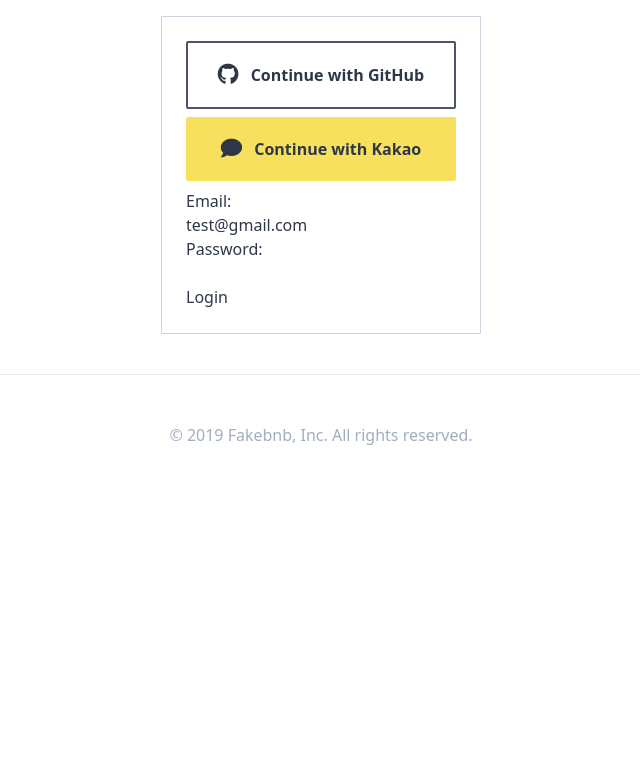
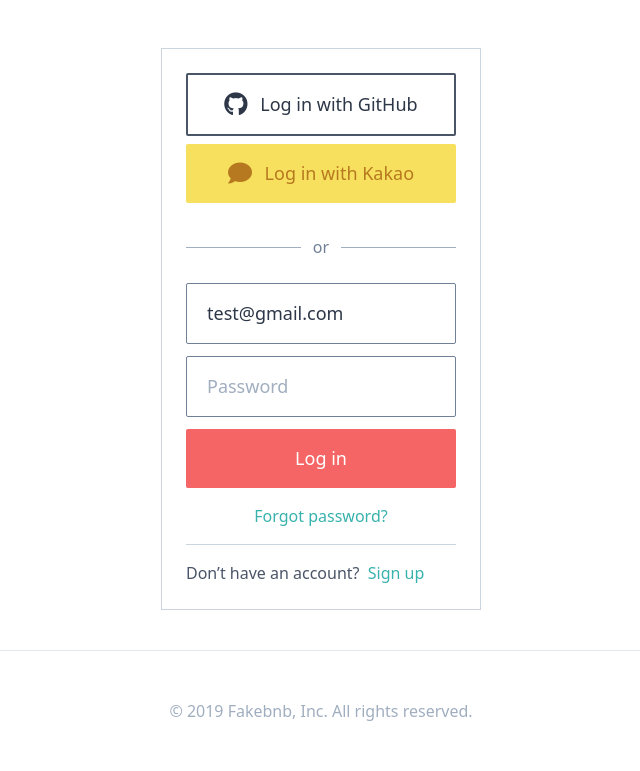
Before and after one commit to samnoh/airbnb-clone, a Django app: page /users/login in a window 1280 px wide. Shown: the part 80-851 px from the top of the page, without its empty margins (319-959 px from the left). Before the commit the page ends 525 px from the top, so only its background shows below. Run offline with Django 3.2, Linux system fonts and the light colour scheme; style sheets or scripts are compiled from the project's sources; some libraries are stand-ins or nearby versions.

Commit message:
feat(mixins): add mixins

```diff
--- a/assets/scss/main.scss
+++ b/assets/scss/main.scss
@@ -2,14 +2,14 @@
 @tailwind components;
 
 .search-box {
-    transition: box-shadow .2s linear;
+    transition: box-shadow 0.2s linear;
 }
 
 .nav-link {
     @apply ml-8 border-b-2 border-white h-full flex items-center;
 
     &:hover {
-        @apply border-gray-600
+        @apply border-gray-600;
     }
 
     a {
@@ -17,4 +17,16 @@
     }
 }
 
+.btn {
+    @apply w-full text-center rounded-sm py-4 font-light text-lg;
+}
+
+input {
+    @apply w-full text-center rounded-sm py-4 font-light text-lg text-left border border-gray-600 px-5;
+
+    &:focus {
+        @apply outline-none border-teal-500;
+    }
+}
+
 @tailwind utilities;
--- a/templates/base.html
+++ b/templates/base.html
@@ -11,7 +11,7 @@
     <title>{% block page_title %}{% endblock page_title %}| Airbnb</title>
 </head>
 
-<body class="text-gray-800 mt-24">
+<body class="text-gray-800 mt-32">
     <header class="container max-w-full flex items-center justify-between inset-0 px-6 h-20 border-b border-gray-400 fixed bg-white">
         <div class="flex items-center w-1/3">
             <a href="{% url "core:home" %}" class="mr-6">
@@ -19,7 +19,7 @@
             </a>
             {% block search_bar %}
             <form class="w-9/12" method="GET" action="{% url "rooms:search" %}">
-                <input class="search-box font-medium text-gray-900 placeholder-gray-600 border px-5 py-3 rounded-sm w-full shadow-md hover:shadow-lg focus:outline-none" name="city" placeholder="Search by City" />
+                <input class="search-box font-medium text-gray-900 placeholder-gray-600 border px-5 py-3 m-0 rounded-sm w-full shadow-md hover:shadow-lg focus:outline-none" name="city" placeholder="Search by City" />
             </form>
             {% endblock search_bar %}
         </div>
--- /dev/null
+++ b/templates/mixins/forms/auth_form.html
@@ -0,0 +1,15 @@
+<form class="w-full" method="POST">
+    {% csrf_token %}
+
+    {% if form.non_field_errors %}
+    {% for error in form.non_field_errors %}
+    {{error}}
+    {% endfor %}
+    {% endif %}
+
+    {% for field in form %}
+    {% include 'mixins/forms/form_input.html' with field=field %}
+    {% endfor %}
+
+    <button class="btn bg-red-500 text-white" type="submit">{{cta}}</button>
+</form>
--- /dev/null
+++ b/templates/mixins/forms/form_input.html
@@ -0,0 +1,8 @@
+<div class="mb-3">
+    {{field}}
+    {% if field.errors %}
+        {% for error in field.errors %}
+            <div class="ml-1 mt-2 text-red-700 font-medium text-sm">{{error}}</div>
+        {% endfor %}
+    {% endif %}
+</div>
--- a/templates/partials/social_login.html
+++ b/templates/partials/social_login.html
@@ -1,8 +1,16 @@
-<div class="flex flex-col w-full">
-    <a class="w-full border-2 border-gray-700 font-bold text-gray-800 text-center rounded-sm py-5 mb-2" href="{% url 'users:github-login' %}">
-        <i class="fab fa-github mr-2 fa-lg"></i> Continue with GitHub
+<div class="flex flex-col w-full font-bold">
+    <a class="btn border-2 border-gray-700 text-gray-800 mb-2" href="{% url 'users:github-login' %}">
+        <i class="fab fa-github mr-2 fa-lg"></i>
+        Log in with GitHub
     </a>
-    <a class="w-full font-bold text-gray-800 text-center rounded-sm py-5 bg-yellow-400 text-yello-700 mb-2" href="{% url 'users:kakao-login' %}">
-        <i class="fas fa-comment mr-2 fa-lg"></i> Continue with Kakao
+    <a class="btn text-gray-800 bg-yellow-400 text-yellow-700 mb-2" href="{% url 'users:kakao-login' %}">
+        <i class="fas fa-comment mr-2 fa-lg"></i>
+        Log in with Kakao
     </a>
 </div>
+
+<div class="flex items-center w-full my-6">
+    <div class="h-px w-full bg-gray-500"></div>
+    <span class="text-gray-600 font-medium mx-3">or</span>
+    <div class="h-px w-full bg-gray-500"></div>
+</div>
--- a/templates/rooms/room_list.html
+++ b/templates/rooms/room_list.html
@@ -10,7 +10,7 @@
 
     <div class="flex flex-wrap -mx-10 mb-10">
         {% for room in rooms %}
-        {% include 'partials/room_card.html' with room=room %}
+        {% include 'mixins/room_card.html' with room=room %}
         {% endfor %}
     </div>
 
--- a/templates/users/login.html
+++ b/templates/users/login.html
@@ -12,11 +12,15 @@
 <div class="container md:w-1/2 lg:w-5/12 xl:w-1/4 mx-auto my-10 flex flex-col items-center border border-gray-400 p-6">
 
     {% include 'partials/social_login.html' %}
-    <form method="POST" action="{% url "users:login" %}">
-        {% csrf_token %}
-        {{form.as_p}}
-        <button type="submit">Login</button>
-    </form>
+
+    {% include 'mixins/forms/auth_form.html' with form=form cta="Log in" %}
+
+    <div class="text-teal-500 mt-4"><a href="#">Forgot password?</a></div>
+    <div class="w-full h-px my-4 bg-gray-400"></div>
+    <div class="w-full">
+        <span class="mr-1 text-gray-700">Don’t have an account?</span>
+        <a class="text-teal-500 font-medium" href="{% url 'users:signup' %}">Sign up</a>
+    </div>
 </div>
 
 {% endblock content %}
--- a/users/forms.py
+++ b/users/forms.py
@@ -1,13 +1,12 @@
 from django import forms
-from django.contrib.auth.forms import UserCreationForm
 from . import models
 
 
 class LoginForm(forms.Form):
     """ LoginForm """
 
-    email = forms.EmailField()
-    password = forms.CharField(widget=forms.PasswordInput)
+    email = forms.EmailField(widget=forms.EmailInput(attrs={"placeholder": "Email"}))
+    password = forms.CharField(widget=forms.PasswordInput(attrs={"placeholder": "Password"}))
 
     def clean(self):
         email = self.cleaned_data.get("email")
@@ -22,7 +21,47 @@
             self.add_error("email", forms.ValidationError("User does not exist"))
 
 
-class SignUpForm(UserCreationForm):
+class SignUpForm(forms.ModelForm):
     """ SignUpForm """
 
-    username = forms.EmailField(label="Email")
+    class Meta:
+        model = models.User
+        fields = ("first_name", "last_name", "email")
+        widgets = {
+            "first_name": forms.TextInput(attrs={"placeholder": "First Name", "required": True}),
+            "last_name": forms.TextInput(attrs={"placeholder": "Last Name", "required": True}),
+            "email": forms.EmailInput(attrs={"placeholder": "Email", "required": True}),
+        }
+
+    password = forms.CharField(
+        widget=forms.PasswordInput(attrs={"placeholder": "Password"})
+    )
+    password1 = forms.CharField(
+        widget=forms.PasswordInput(attrs={"placeholder": "Confirm Password"})
+    )
+
+    def clean_email(self):
+        email = self.cleaned_data.get("email")
+        try:
+            models.User.objects.get(email=email)
+            raise forms.ValidationError(
+                "The email is already taken", code="existing_user"
+            )
+        except models.User.DoesNotExist:
+            return email
+
+    def clean_password1(self):
+        password = self.cleaned_data.get("password")
+        password1 = self.cleaned_data.get("password1")
+        if password != password1:
+            raise forms.ValidationError("Password confirmation does not match")
+        else:
+            return password
+
+    def save(self, *args, **kwargs):
+        user = super().save(commit=False)
+        email = self.cleaned_data.get("email")
+        password = self.cleaned_data.get("password")
+        user.username = email
+        user.set_password(password)
+        user.save()
--- a/users/views.py
+++ b/users/views.py
@@ -31,10 +31,12 @@
 
 
 class SignUpView(FormView):
+    """ SignUpView """
+
     template_name = "users/signup.html"
     form_class = forms.SignUpForm
     success_url = reverse_lazy("core:home")
-    initial = {"first_name": "Smith", "last_name": "John", "email": "123@test.com"}
+    initial = {"first_name": "John", "last_name": "Smith", "email": "123@test.com"}
 
     def form_valid(self, form):
         form.save()
```
Also changed, not shown: templates/users/signup.html (+11 -6 lines), templates/mixins/room_card.html (renamed from templates/partials/room_card.html).
